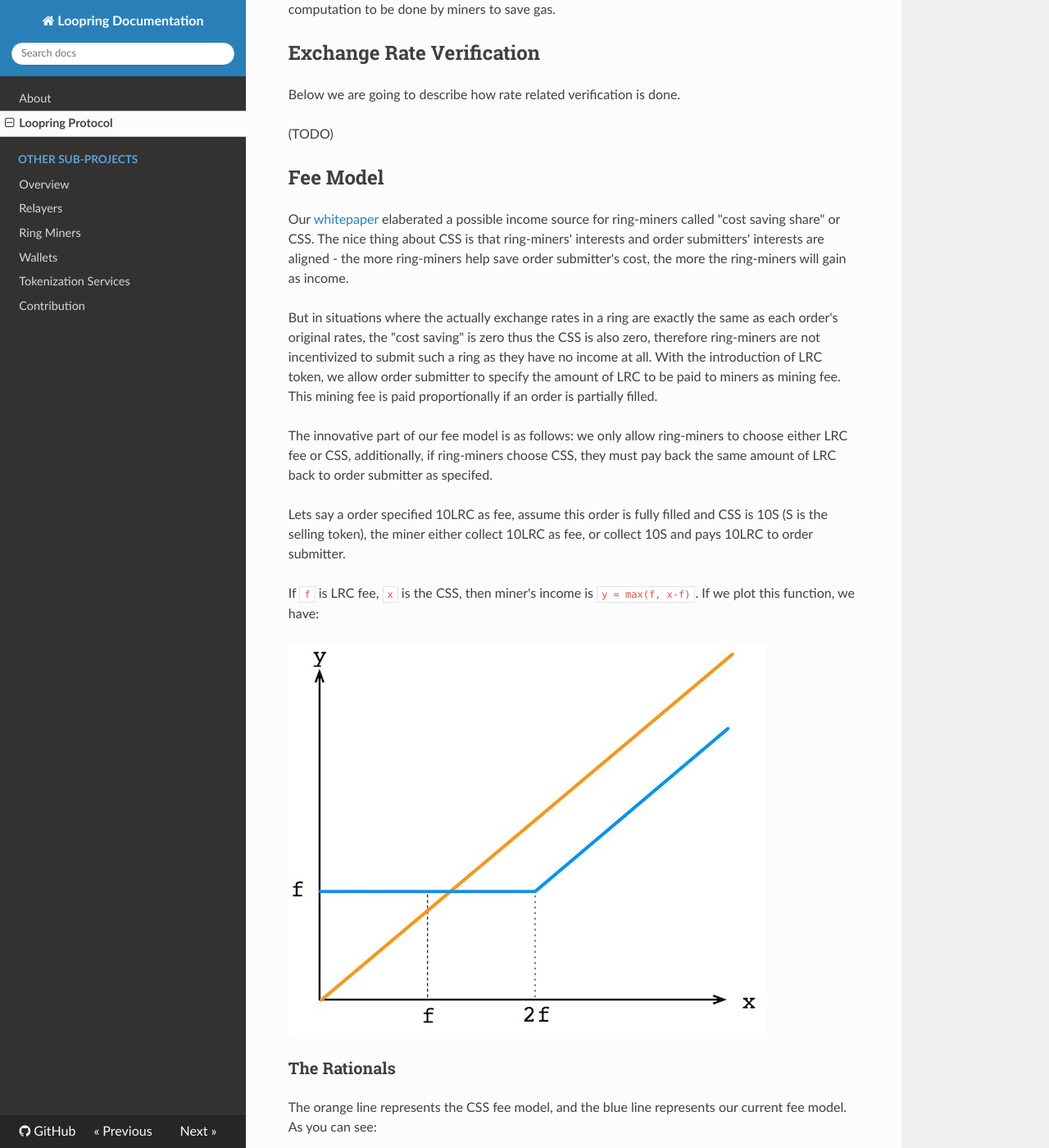
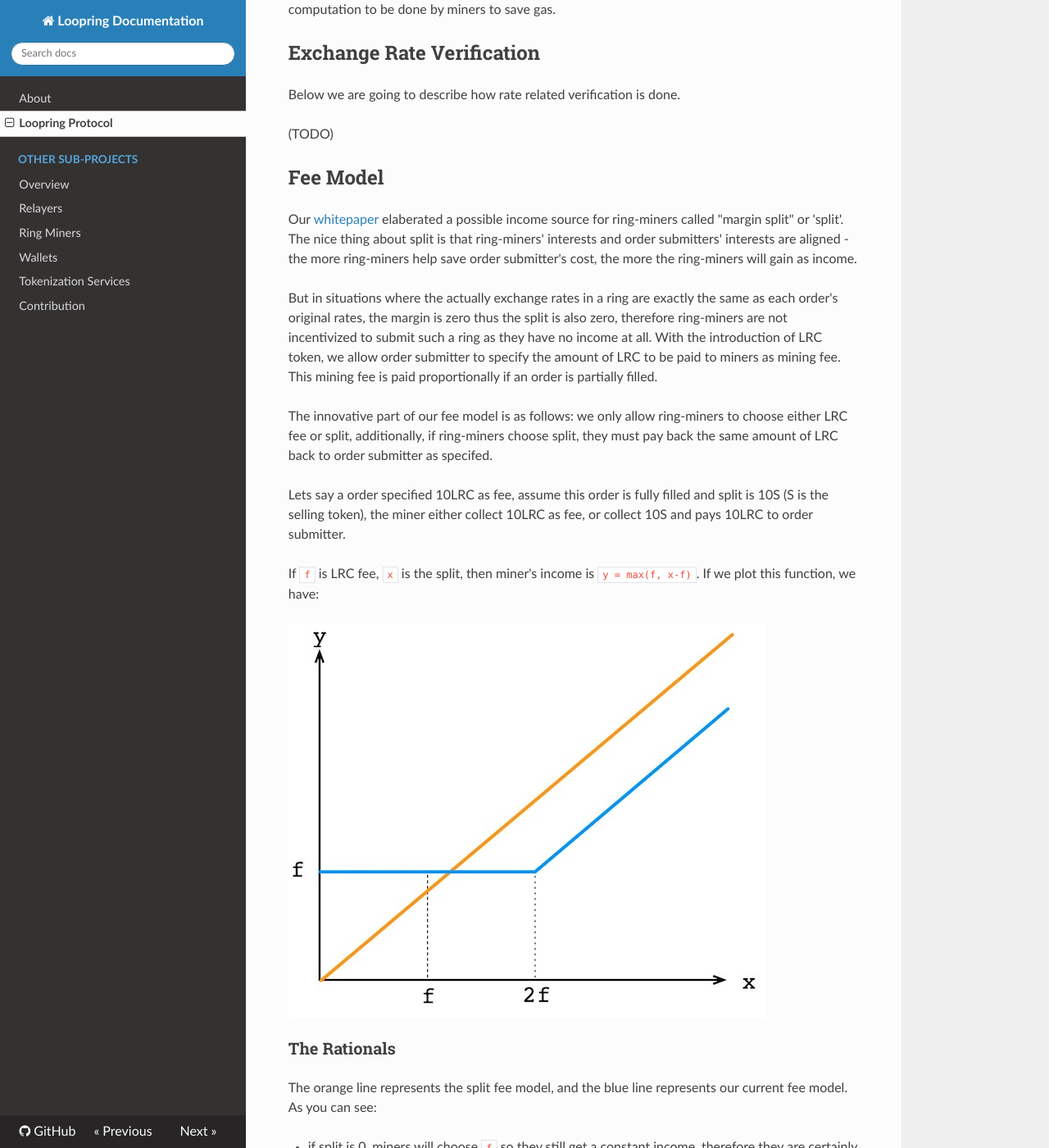
Before and after one commit to mfinestone/documents, an MkDocs documentation site: the page built from docs/protocol.md, in a window 1280 px wide and 1400 px high, scrolled down 1403 px. Shown: the whole window at 82% size. Built offline with MkDocs 1.6.1, drawn with Linux system fonts in a browser that asks for light colours; nearby versions of some CDN libraries; old or Windows-style settings are respelled for this version of MkDocs; some of the changed text lies outside the part shown.

Commit message:
savingShare -> marginSplit

```diff
--- a/docs/protocol.md
+++ b/docs/protocol.md
@@ -39,23 +39,23 @@ Below we are going to describe how rate related verification is done.
 
 ## Fee Model
 
-Our [whitepaper](https://github.com/Loopring/whitepaper/raw/master/en_whitepaper.pdf) elaberated a possible income source for ring-miners called "cost saving share" or CSS. The nice thing about CSS is that ring-miners' interests and order submitters' interests are aligned - the more ring-miners help save order submitter's cost, the more the ring-miners will gain as income.
+Our [whitepaper](https://github.com/Loopring/whitepaper/raw/master/en_whitepaper.pdf) elaberated a possible income source for ring-miners called "margin split" or 'split'. The nice thing about split is that ring-miners' interests and order submitters' interests are aligned - the more ring-miners help save order submitter's cost, the more the ring-miners will gain as income.
 
-But in situations where the actually exchange rates in a ring are exactly the same as each order's original rates, the "cost saving" is zero thus the CSS is also zero, therefore ring-miners are not incentivized to submit such a ring as they have no income at all. With the introduction of LRC token, we allow order submitter to specify the amount of LRC to be paid to miners as mining fee. This mining fee is paid proportionally if an order is partially filled.
+But in situations where the actually exchange rates in a ring are exactly the same as each order's original rates, the margin is zero thus the split is also zero, therefore ring-miners are not incentivized to submit such a ring as they have no income at all. With the introduction of LRC token, we allow order submitter to specify the amount of LRC to be paid to miners as mining fee. This mining fee is paid proportionally if an order is partially filled.
 
-The innovative part of our fee model is as follows: we only allow ring-miners to choose either LRC fee or CSS, additionally, if ring-miners choose CSS, they must pay back the same amount of LRC back to order submitter as specifed.
+The innovative part of our fee model is as follows: we only allow ring-miners to choose either LRC fee or split, additionally, if ring-miners choose split, they must pay back the same amount of LRC back to order submitter as specifed.
 
-Lets say a order specified 10LRC as fee, assume this order is fully filled and CSS is 10S (S is the selling token), the miner either collect 10LRC as fee, or collect 10S and pays 10LRC to order submitter.
+Lets say a order specified 10LRC as fee, assume this order is fully filled and split is 10S (S is the selling token), the miner either collect 10LRC as fee, or collect 10S and pays 10LRC to order submitter.
 
-If `f` is LRC fee, `x` is the CSS, then miner's income is `y = max(f, x-f)`. If we plot this function, we have:
+If `f` is LRC fee, `x` is the split, then miner's income is `y = max(f, x-f)`. If we plot this function, we have:
 
 ![](img/fee-model.jpg)
 ### The Rationals
 
-The orange line represents the CSS fee model, and the blue line represents our current fee model. As you can see:
+The orange line represents the split fee model, and the blue line represents our current fee model. As you can see:
 
-- if CSS is 0, miners will choose `f` so they still get a constant income, therefore they are certainly incentivized.
+- if split is 0, miners will choose `f` so they still get a constant income, therefore they are certainly incentivized.
 - if `f`, the LRC fee is zero, `y = max(f, x-f)` becomes `y = x`, this is exactly the fee model without LRC involved. So our fee model is just a genelized model.
-- if CSS's value is equal to or greater than twice the value of LRC fee, miner will choose `x-f`.
+- if split's value is equal to or greater than twice the value of LRC fee, miner will choose `x-f`.
 
 (TODO)
```
